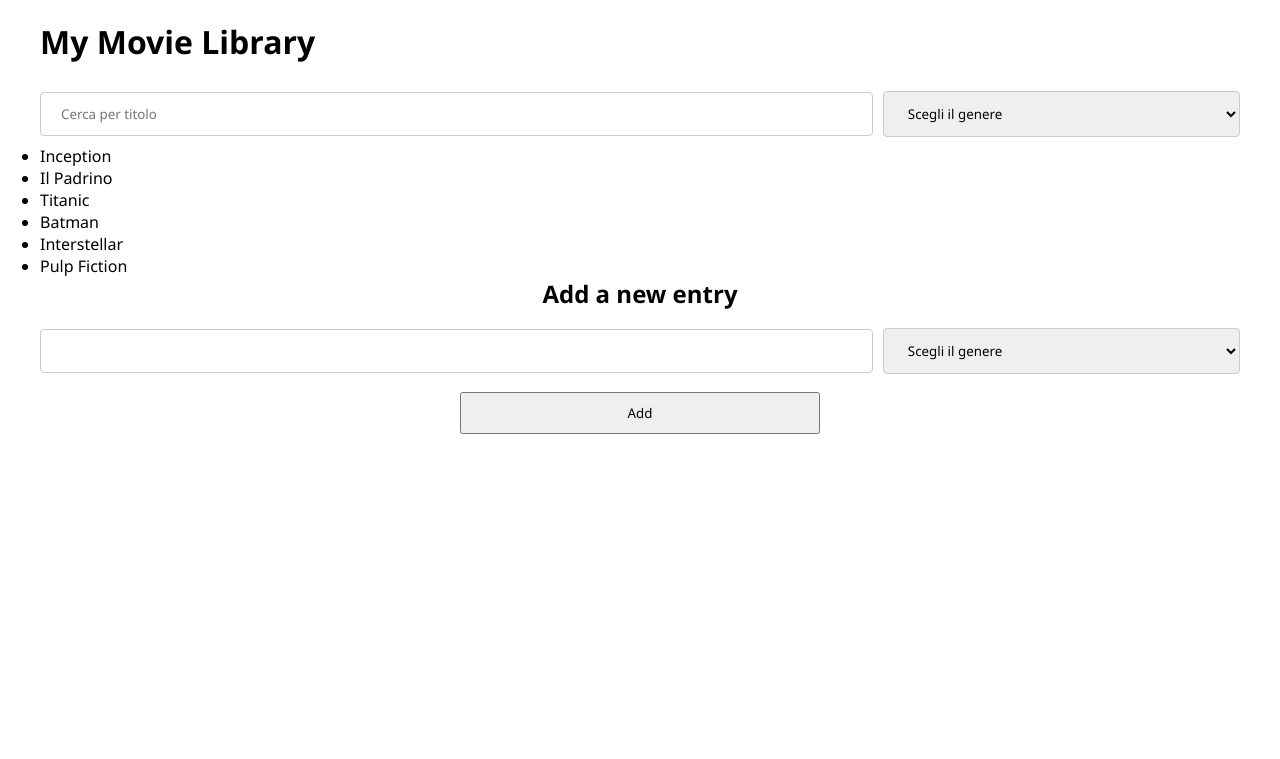
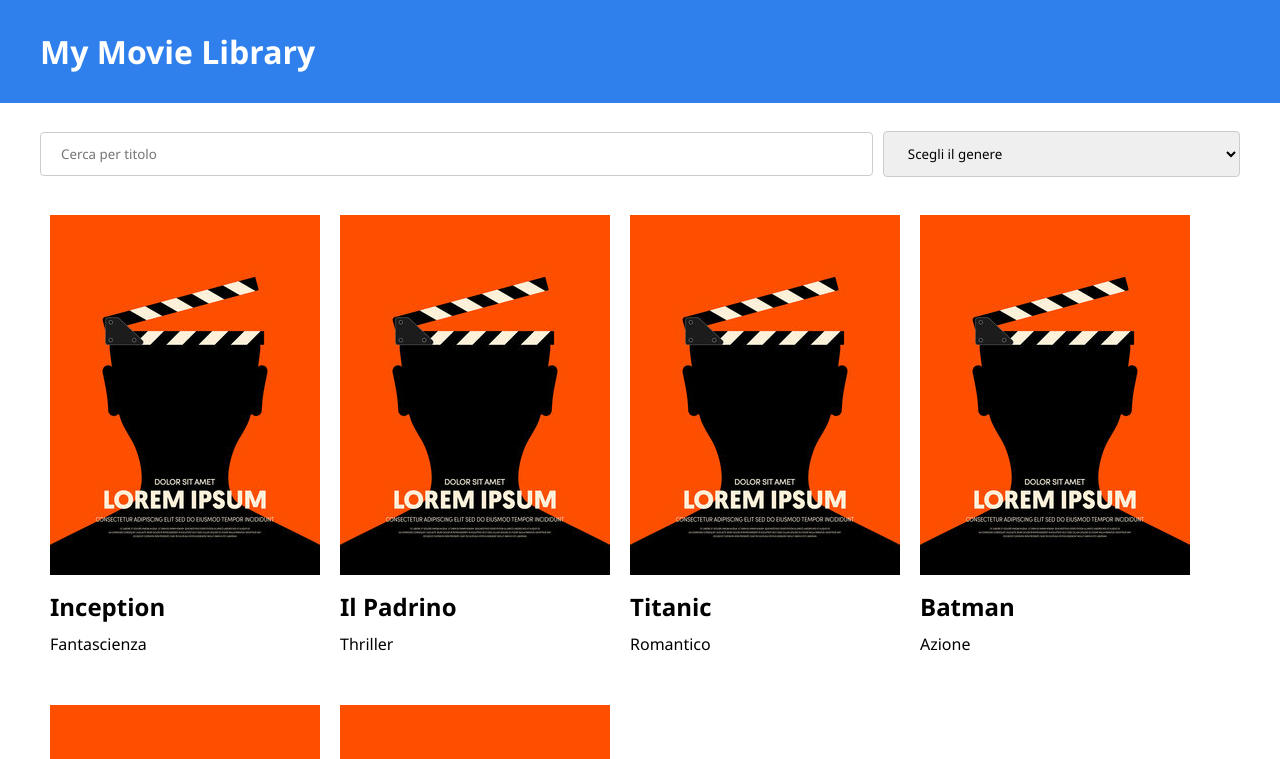
Before and after one commit to HaojieZhang123/react-movie-filter, a React (Vite) app: page / in a window 1280 px wide. Shown: the top 759 px of the page. Built offline with nearby package versions, Linux system fonts and the light colour scheme.

Commit message:
[UPD] simple page styling done

```diff
--- a/src/App.jsx
+++ b/src/App.jsx
@@ -1,5 +1,6 @@
 import { useState, useEffect } from 'react'
 import Header from './components/Header';
+import ListItem from './components/ListItem';
 
 // array iniziale
 const movieArray = [
@@ -88,9 +89,10 @@
         <div className="movie-container">
           <ul>
             {filteredMovies.map((element, index) => (
-              <li key={`movie-${index}`}>
-                {element.title}
-              </li>
+              // <li key={`movie-${index}`}>
+              //   {element.title}
+              // </li>
+              <ListItem key={`movie-${index}`} element={element} />
             ))}
           </ul>
         </div>
--- /dev/null
+++ b/src/components/ListItem.jsx
@@ -0,0 +1,25 @@
+import moviePoster from '../assets/img/movie-poster.jpg'
+
+const ListItem = ({ element }) => {
+    return (
+        <>
+            <li>
+                <div className="card">
+                    <div className="card-image">
+                        <img src={moviePoster} alt="Poster Image" />
+                    </div>
+                    <div className="card-description">
+                        <div className="card-title">
+                            {element.title}
+                        </div>
+                        <div className="card-genre">
+                            {element.genre}
+                        </div>
+                    </div>
+                </div>
+            </li>
+        </>
+    )
+}
+
+export default ListItem
--- a/src/index.css
+++ b/src/index.css
@@ -6,7 +6,9 @@
 }
 
 header {
-  padding: 20px 0;
+  padding: 30px 0;
+  background-color: #2F80EC;
+  color: white;
 }
 
 .container {
@@ -26,8 +28,7 @@
 /* SEARCH BOX */
 .search-box {
   width: 100%;
-  border: none;
-  outline: none;
+  padding: 20px 0;
 
   display: flex;
   justify-content: space-between;
@@ -43,10 +44,60 @@
   width: 30%;
 }
 
+/* MOVIE LIST */
+
+.movie-container {
+  width: 100%;
+}
+
+.movie-container ul {
+  list-style-type: none;
+  width: 100%;
+  display: flex;
+  flex-wrap: wrap;
+  justify-content: flex-start;
+  align-items: center;
+}
+
+/* Individual cards */
+.card {
+  width: 100%;
+  padding: 10px;
+  margin-bottom: 20px;
+}
+
+.card-image {
+  width: 100%;
+  margin-bottom: 10px;
+}
+
+.card-image img {
+  width: 100%;
+}
+
+.card-description {
+  width: 100%;
+}
+
+.card-title {
+  margin-bottom: 10px;
+  font-weight: bold;
+  font-size: 1.5rem;
+}
+
+.card-genre {
+  margin-bottom: 10px;
+}
+
+.card:hover {
+  background-color: #2F80EC;
+  color: white;
+}
+
 /* NEW ENTRY */
 form {
   width: 100%;
-
+  margin-bottom: 30px;
   display: flex;
   flex-wrap: wrap;
   justify-content: center;
@@ -54,9 +105,11 @@
   gap: 10px;
 }
 
-form h3 {
+form h2 {
   width: 100%;
   text-align: center;
+  color: #2F80EC;
+  margin-bottom: 20px;
 }
 
 form .input-container {
@@ -78,4 +131,12 @@
 form button {
   width: 30%;
   padding: 10px;
+  background-color: #2F80EC;
+  color: white;
+  border: none;
+  cursor: pointer;
 }
+
+form button:hover {
+  opacity: 0.8;
+}
```
Also changed, not shown: src/assets/img/movie-poster.jpg (added).
